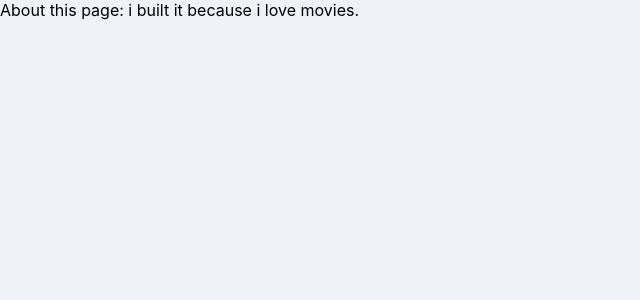
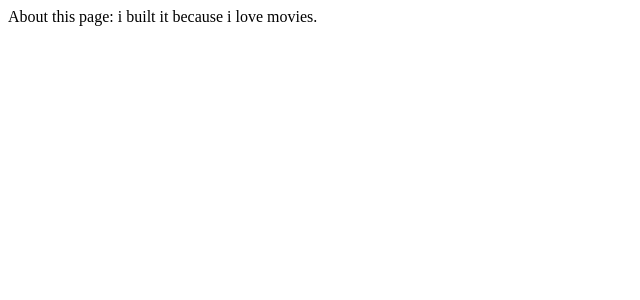
Before and after one commit to KH2Wone/movie_app, a React (Create React App) app: page /#/about in a window 1280 px wide. Shown: the top 300 px of the page, without its empty margins (0-640 px from the left). Built offline with nearby package versions, Linux system fonts and the light colour scheme.

Commit message:
Move default style to App.css

```diff
--- /dev/null
+++ b/src/App.css
@@ -0,0 +1,12 @@
+* {
+    box-sizing: border-box;
+}
+
+body {
+    margin: 0;
+    padding: 0;
+    font-family: -apple-system, BlinkMacSystemFont, "Segoe UI", Roboto, Oxygen,
+        Ubuntu, Cantarell, "Open Sans", "Helvetica Neue", sans-serif;
+    background-color: #eff3f7;
+    height: 100%;
+}
--- a/src/routes/Home.css
+++ b/src/routes/Home.css
@@ -1,16 +1,3 @@
-* {
-    box-sizing: border-box;
-}
-
-body {
-    margin: 0;
-    padding: 0;
-    font-family: -apple-system, BlinkMacSystemFont, "Segoe UI", Roboto, Oxygen,
-        Ubuntu, Cantarell, "Open Sans", "Helvetica Neue", sans-serif;
-    background-color: #eff3f7;
-    height: 100%;
-}
-
 .container {
     height: 100%;
     display: flex;
```
